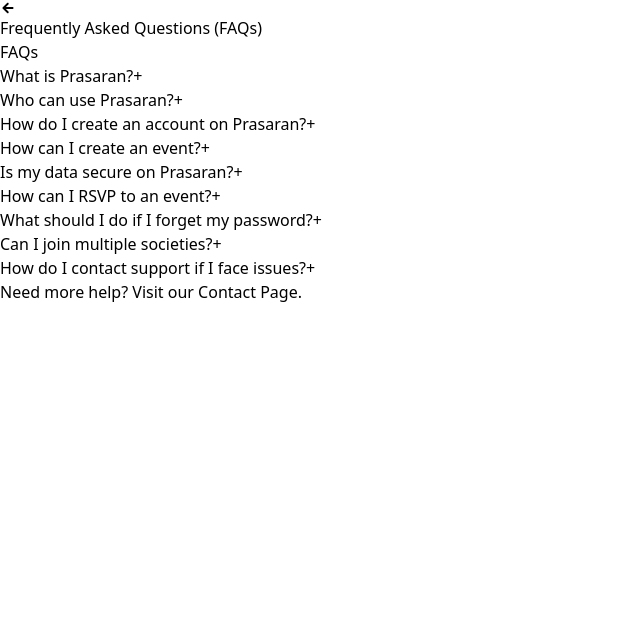
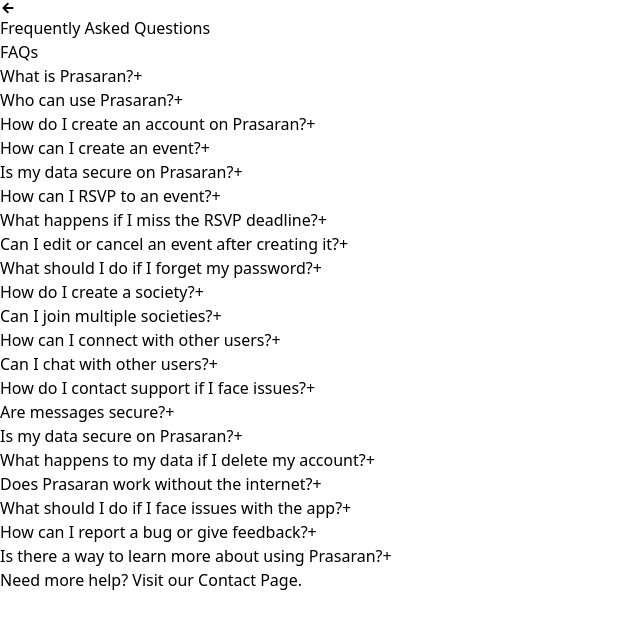
Before and after one commit to girimohit/prasaran-react, a React (Create React App) app: page /Faq_page in a window 1280 px wide. Shown: the top 628 px of the page, without its empty margins (0-640 px from the left). Built offline with nearby package versions, Linux system fonts and the light colour scheme; no server answers.

Commit message:
FAQ Page questions added

```diff
--- a/src/screens/Faq_page.jsx
+++ b/src/screens/Faq_page.jsx
@@ -39,9 +39,24 @@
         "Search for the event in the 'Event Discovery' section and click the RSVP button to confirm your participation.",
     },
     {
+      question: "What happens if I miss the RSVP deadline?",
+      answer:
+        "Once the RSVP deadline has passed, registrations are closed, and you cannot RSVP to the event.",
+    },
+    {
+      question: "Can I edit or cancel an event after creating it?",
+      answer:
+        "Yes, authorized users can modify or cancel events. However, users must provide a valid reason for cancellation, and notifications will be sent to participants.",
+    },
+    {
       question: "What should I do if I forget my password?",
       answer:
         "Use the 'Forgot Password' option on the login screen to reset your password via an email verification process.",
+    },
+    {
+      question: "How do I create a society?",
+      answer:
+        "A society can be created by an admin by navigating to the 'Create Society' page, adding a description, and including at least five members.",
     },
     {
       question: "Can I join multiple societies?",
@@ -49,9 +64,54 @@
         "Yes, students can join multiple societies based on their interests and society membership criteria.",
     },
     {
+      question: "How can I connect with other users?",
+      answer:
+        "Use the 'Search Friends' feature to find users based on their interests, skills, or usernames. You can then send them a connection request.",
+    },
+    {
+      question: "Can I chat with other users?",
+      answer:
+        "Yes, you can communicate with connected users or society members through one-on-one or group chats.",
+    },
+    {
       question: "How do I contact support if I face issues?",
       answer:
         "Visit the 'Help & Support' section in the app for troubleshooting guides, FAQs, or contact support via email or phone.",
+    },
+    {
+      question: "Are messages secure?",
+      answer:
+        "Yes, all messages are encrypted using SSL/TLS protocols to ensure data security.",
+    },
+    {
+      question: "Is my data secure on Prasaran?",
+      answer:
+        "Yes, Prasaran uses end-to-end encryption, OAuth 2.0 for authentication, and complies with data privacy regulations like GDPR.",
+    },
+    {
+      question: "What happens to my data if I delete my account?",
+      answer:
+        "Upon account deletion, your personal data will be securely erased after a defined retention period, as per privacy policies.",
+    },
+    {
+      question: "Does Prasaran work without the internet?",
+      answer:
+        "No, Prasaran requires an active internet connection for real-time features like notifications, messaging, and event updates.",
+    },
+    {
+      question: "What should I do if I face issues with the app?",
+      answer:
+        "Visit the 'Help & Support' section in the app for troubleshooting guides, FAQs, or contact support via email or phone.",
+    },
+    {
+      question: "How can I report a bug or give feedback?",
+      answer:
+        "Use the feedback form available in the app to report issues or suggest improvements.",
+    },
+    {
+      question: "Is there a way to learn more about using Prasaran?",
+      answer:
+        "Yes, you can access tutorials, user manuals, and video guides in the 'Help & Support' section of the app.",
     },
   ];
 
@@ -69,7 +129,7 @@
           className="text-2xl cursor-pointer text-gray-700 hover:text-black ml-0"
         />
         <h1 className="text-2xl font-bold text-center text-gray-800 flex-grow">
-          Frequently Asked Questions (FAQs)
+          Frequently Asked Questions
         </h1>
       </div>
 
@@ -84,7 +144,7 @@
               className="text-left w-full text-gray-800 font-medium text-lg focus:outline-none flex justify-between items-center"
             >
               <span>{faq.question}</span>
-              <span className="text-blue-500">
+              <span className="text-gray-800">
                 {activeQuestion === index ? "-" : "+"}
               </span>
             </button>
```
